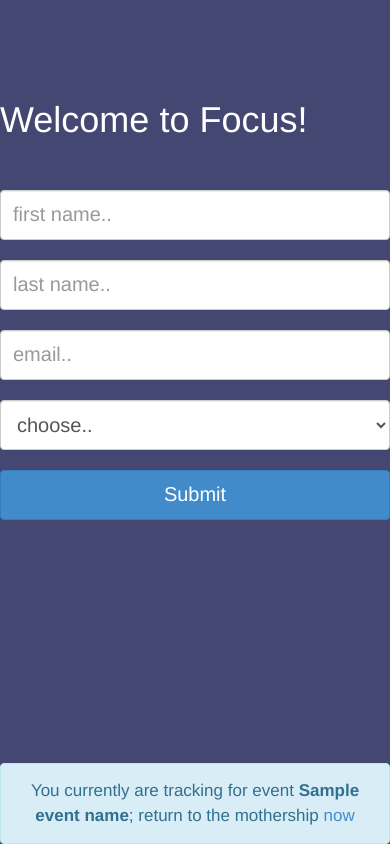
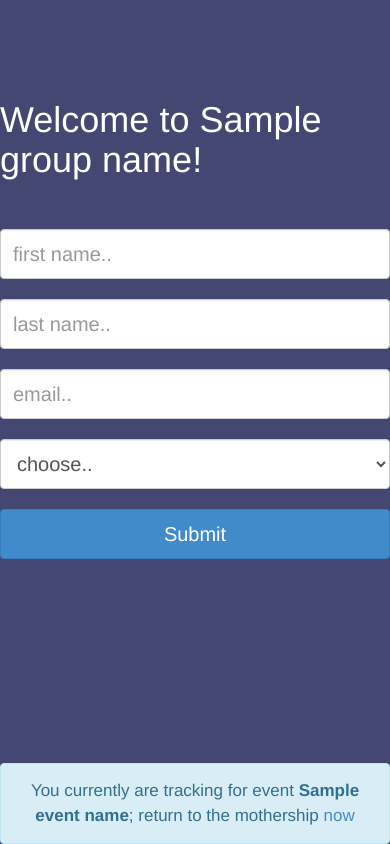
Before and after one commit to phouse512/piper, a Django app: template arkaios/templates/largegroup.html in a window 390 px wide. Run offline with Django 3.2, Linux system fonts and the light colour scheme; the template is opened without the code that fills it: most values are stand-ins (such as "Sample title", 1, 10 or a date in 2020); some libraries are stand-ins or nearby versions.

Commit message:
add group name to tracking template

```diff
--- a/arkaios/templates/largegroup.html
+++ b/arkaios/templates/largegroup.html
@@ -21,14 +21,14 @@
     <body class="large-group-tracking">
         <div class="row">
             <div class="col-lg-8 col-lg-offset-4">
-                <h1>Welcome to Focus!</h1>
+                <h1>Welcome to {{ group_name }}!</h1>
             </div>
         </div>
         <div class="row">
-            <div id="confirmation" class="col-lg-3 col-lg-offset-2 confirmation-image" style="display: none;">
+            <div id="confirmation" class="col-lg-3 col-md-3 col-md-offset-2 col-lg-offset-2 confirmation-image" style="display: none;">
                 <img src="{% static 'arkaios/img/checkmark.png' %}">
             </div>
-            <div id="input-form" class="col-lg-3 col-lg-offset-2">
+            <div id="input-form" class="col-md-3 col-md-offset-2 col-lg-3 col-lg-offset-2">
                 <input type="text" class="form-control" id="firstName" placeholder="first name..">
                 <input type="text" class="form-control" id="lastName" placeholder="last name..">
                 <input type="text" class="form-control" id="email" placeholder="email..">
@@ -41,7 +41,7 @@
                 </select>
                 <button id="submitAttendance" class="btn btn-block btn-primary">Submit</button>
             </div>
-            <div id="suggestionsList" class="col-lg-5">
+            <div id="suggestionsList" class="col-md-5 col-lg-5">
                 <ul class="list-group">
                 </ul>
                 <div id="helpContainer"></div>
--- a/arkaios/views.py
+++ b/arkaios/views.py
@@ -35,12 +35,9 @@
         group_hash = kwargs['group_hash']
 
         if 'HTTP_AUTHORIZATION' in request.META:
-            print "made it to first"
             auth = request.META['HTTP_AUTHORIZATION'].split()
             if len(auth) == 2:
-                print "made it to second"
                 if auth[0].lower() == 'basic':
-                    print "made it to third"
                     username, password = base64.b64decode(auth[1]).split(':')
                     user = authenticate(username, password, group_hash)
                     if user:
@@ -139,11 +136,12 @@
 
 @requires_auth
 def tracking(request, group_hash, event_id):
+    group = get_object_or_404(Group, group_hash=group_hash)
     event = get_object_or_404(Event, id=event_id)
     grade_options = GroupGrades.objects.filter(group_hash=group_hash)
     context = {'url_root': request.get_host(), 'group_hash': group_hash,
                'event_id': event_id, 'event_name': event.name,
-               'grade_options': grade_options,
+               'grade_options': grade_options, 'group_name': group.name,
                'return_url': 'http://' + request.get_host() + '/arkaios/' + group_hash + '/admin/'}
     return render(request, 'largegroup.html', context)
 
```
